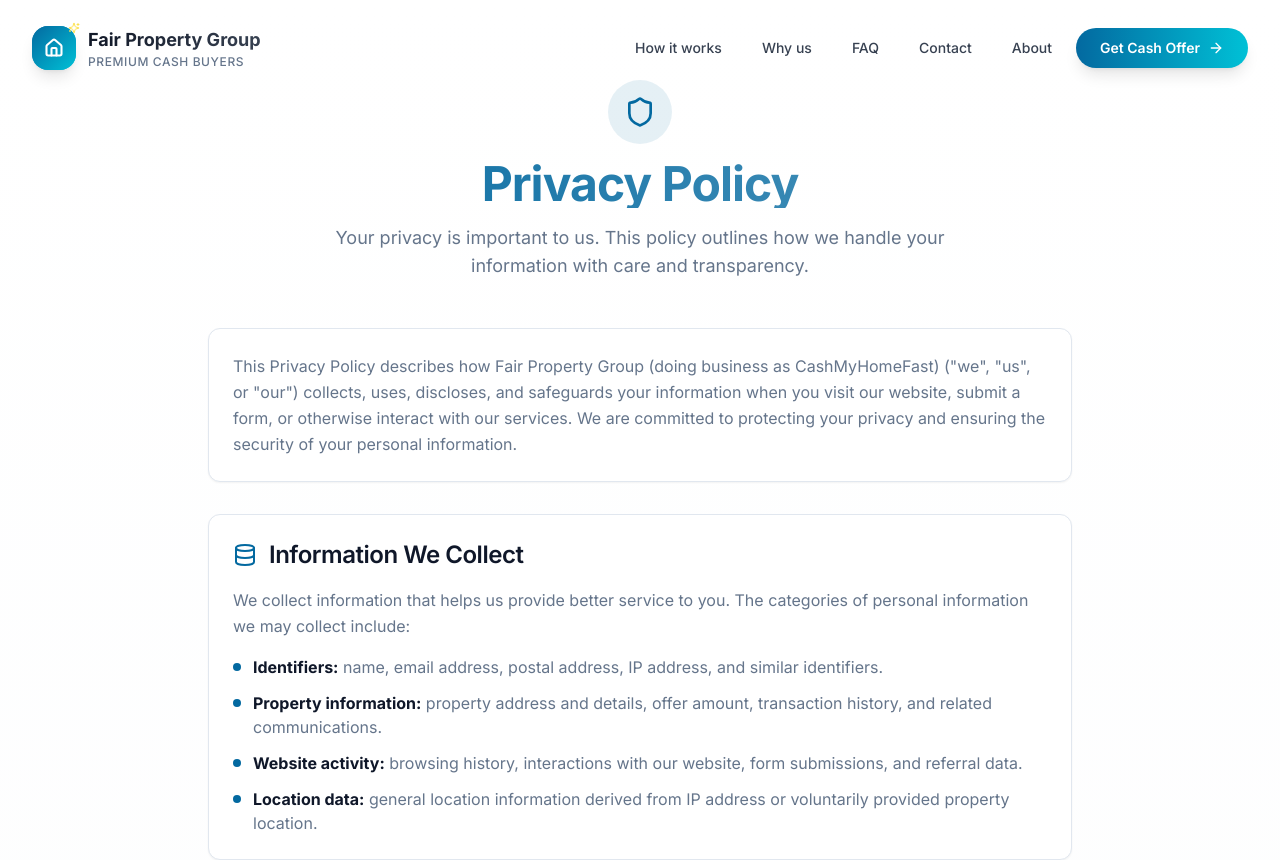
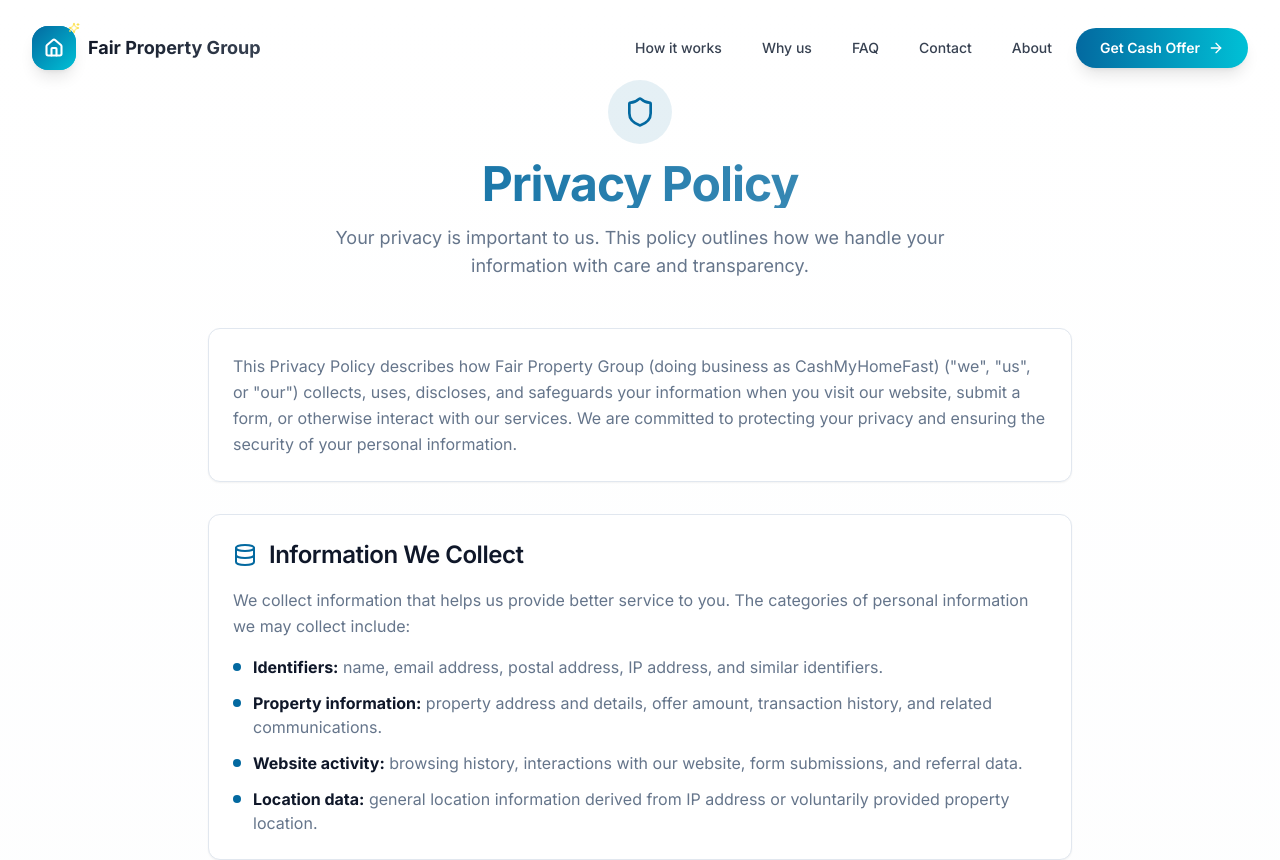
Before and after one commit to Guy-GJS/Website---GJS, a React (Vite) app: page /privacy in a window 1280 px wide. Shown: the top 860 px of the page. Built offline with nearby package versions, Linux system fonts and the light colour scheme.

Commit message:
Remove redundant "Premium Cash Buyers" text from Navigation component for cleaner UI

```diff
--- a/src/components/navigation.tsx
+++ b/src/components/navigation.tsx
@@ -63,7 +63,7 @@ const Navigation = () => {
                 <span className="hidden sm:inline">Fair Property Group</span>
                 <span className="sm:hidden">Fair Property</span>
               </span>
-              <span className="text-[10px] sm:text-xs text-muted-foreground font-medium hidden sm:block tracking-wider uppercase">Premium Cash Buyers</span>
+
             </div>
           </Link>
 
@@ -124,7 +124,7 @@ const Navigation = () => {
                       <span className="text-lg font-bold text-gradient">
                         Fair Property Group
                       </span>
-                      <span className="text-xs text-muted-foreground uppercase tracking-wider">Premium Cash Buyers</span>
+
                     </div>
                   </Link>
 
```
